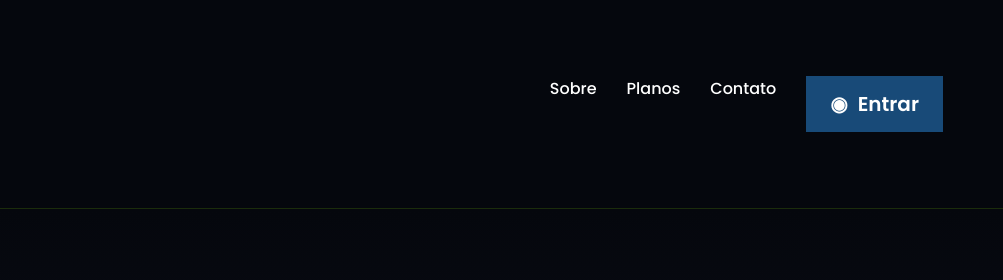
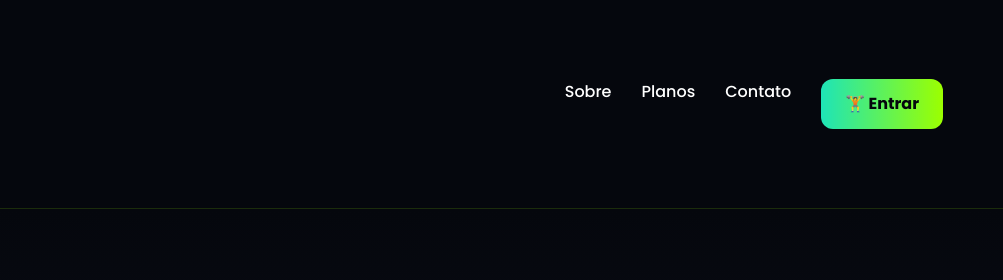
Before and after one commit to ACSTECN/FitBodyPro, a website: page contato.html in a window 1280 px wide. Shown: the top 280 px of the page, 277-1280 px from the left. Drawn offline with Linux system fonts and the light colour scheme.

Commit message:
Adiciona botão entrar no header

```diff
--- a/contato.html
+++ b/contato.html
@@ -8,30 +8,26 @@
     <link href="https://fonts.googleapis.com/css2?family=Poppins:wght@300;400;500;600;700;800&display=swap" rel="stylesheet">
 </head>
 <style>
-    .login-btn{
+.login-btn{
     display:flex;
     align-items:center;
     gap:10px;
 
-    background:#184a78;
-    color:#fff;
-    text-decoration:none;
+    background:linear-gradient(90deg,#1ee4b7,#9cff00);
+    color:#05070d;
 
     padding:12px 24px;
-    border-radius:0;
+    border-radius:12px;
 
-    font-weight:600;
-    font-size:20px;
+    text-decoration:none;
+    font-weight:700;
 
     transition:.3s;
 }
 
 .login-btn:hover{
-    background:#205b92;
-}
-
-.login-icon{
-    font-size:20px;
+    transform:translateY(-2px);
+    box-shadow:0 0 20px rgba(156,255,0,.35);
 }
 </style>
 <body>
@@ -44,9 +40,8 @@
                 <a href="sobre.html" class="nav-link">Sobre</a>
                 <a href="planos.html" class="nav-link">Planos</a>
                 <a href="contato.html" class="nav-link">Contato</a>
-                 <a href="https://gerenciaralunos.vercel.app/login" class="login-btn">
-                    <span class="login-icon">◉</span>
-                    Entrar
+                <a href="https://gerenciaralunos.vercel.app/login" class="login-btn">
+                    🏋️ Entrar
                 </a>
             </nav>
         </div>
```
Also changed, not shown: index.html (+1 -1 lines), planos.html (+1 -1 lines), sobre.html (+1 -1 lines), success.html (+1 -1 lines).
